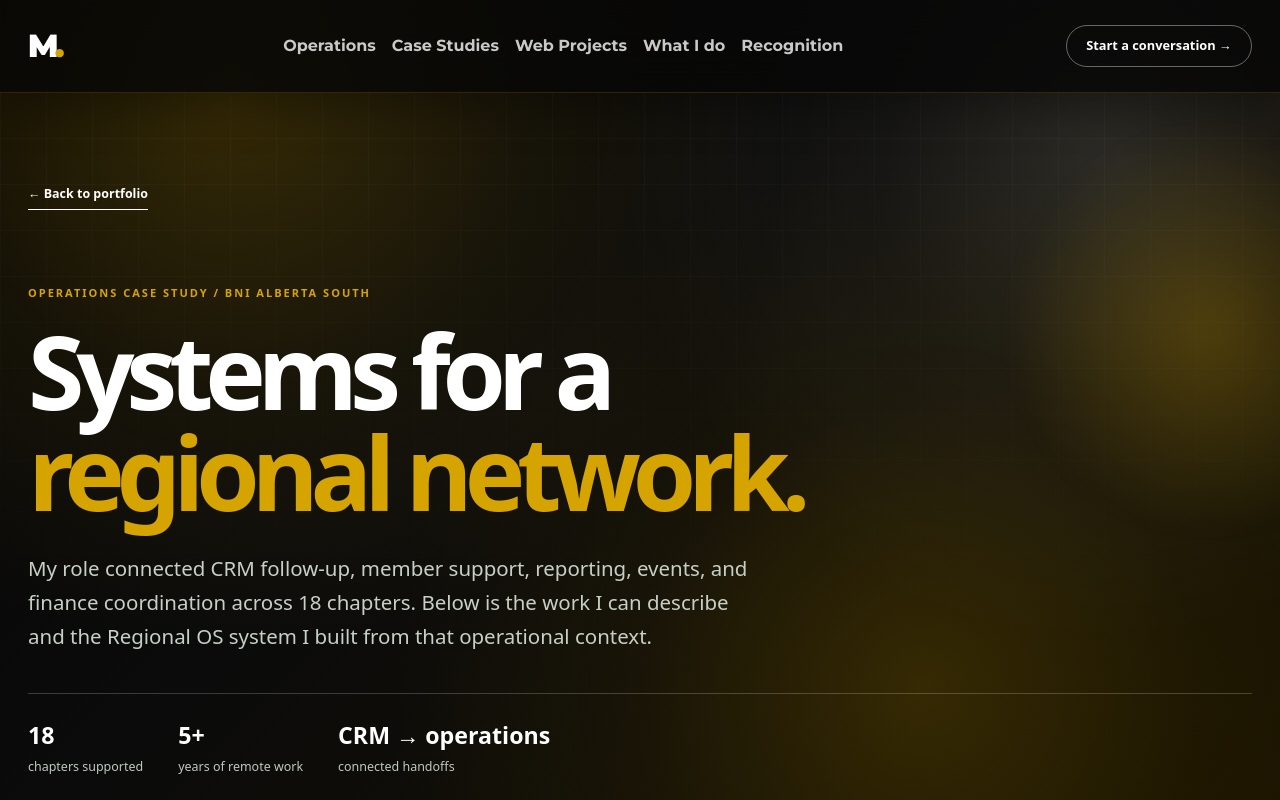
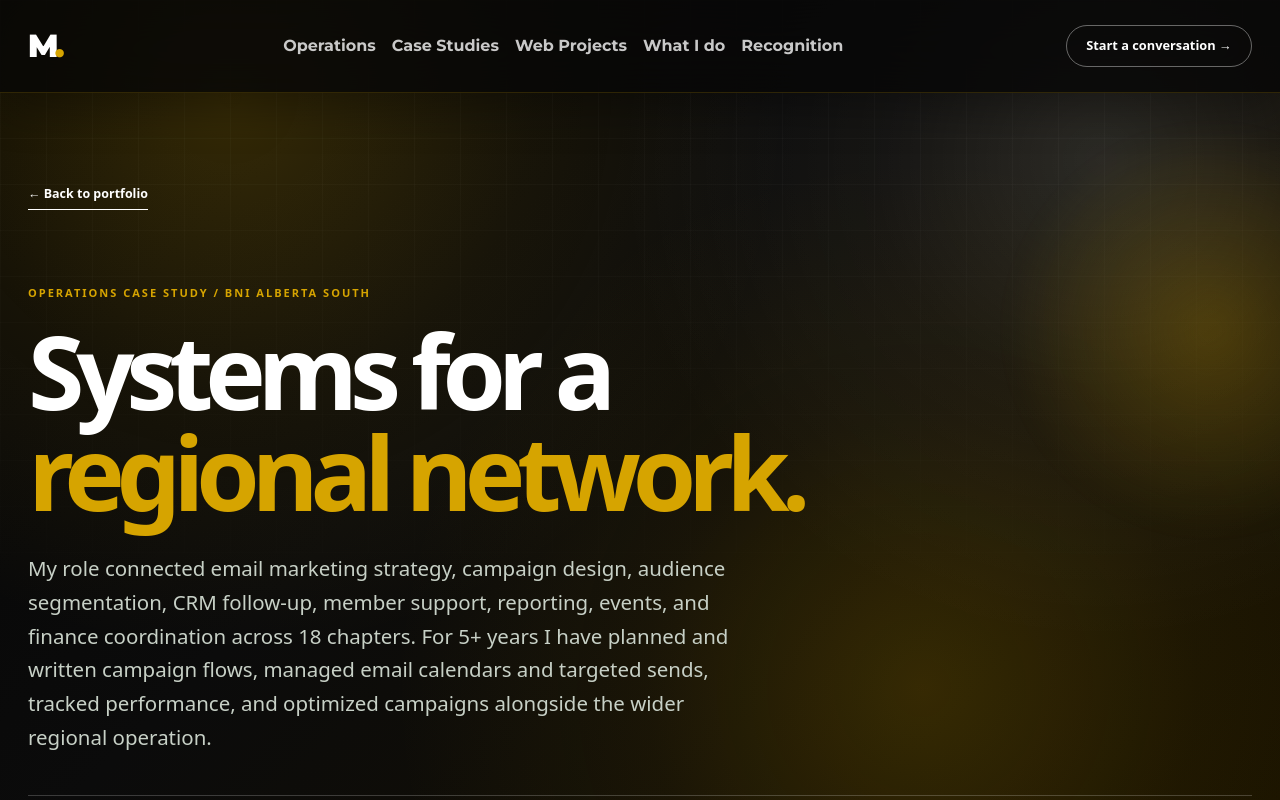
Before and after one commit to marvelcruz/mavl-portfolio, a Next.js app: page /work/bni-operations in a window 1280 px wide. Shown: the top 800 px of the page. Built offline with nearby package versions, Linux system fonts and the light colour scheme.

Commit message:
Add email marketing strategy and campaign experience to app/work/bni-operations/page.tsx

```diff
--- a/app/work/bni-operations/page.tsx
+++ b/app/work/bni-operations/page.tsx
@@ -15,11 +15,11 @@ export default function BniOperationsPage() {
         <Link href="/#case-studies" className="bni-case-back">← Back to portfolio</Link>
         <p className="eyebrow">Operations case study / BNI Alberta South</p>
         <h1>Systems for a<br /><em>regional network.</em></h1>
-        <p>My role connected CRM follow-up, member support, reporting, events, and finance coordination across 18 chapters. Below is the work I can describe and the Regional OS system I built from that operational context.</p>
-        <div className="bni-case-facts"><span><strong>18</strong> chapters supported</span><span><strong>5+</strong> years of remote work</span><span><strong>CRM → operations</strong> connected handoffs</span></div>
+        <p>My role connected email marketing strategy, campaign design, audience segmentation, CRM follow-up, member support, reporting, events, and finance coordination across 18 chapters. For 5+ years I have planned and written campaign flows, managed email calendars and targeted sends, tracked performance, and optimized campaigns alongside the wider regional operation.</p>
+        <div className="bni-case-facts"><span><strong>18</strong> chapters supported</span><span><strong>5+</strong> years email + lifecycle work</span><span><strong>Email → CRM</strong> connected journeys</span></div>
       </div>
       <CaseStudies full />
-      <div className="section section_px bni-case-end"><Link href="/#contact" className="mustard-button">Talk about an operations project →</Link></div>
+      <div className="section section_px bni-case-end"><Link href="/#contact" className="mustard-button">Talk about email, CRM or growth →</Link></div>
     </main>
   );
 }
```
